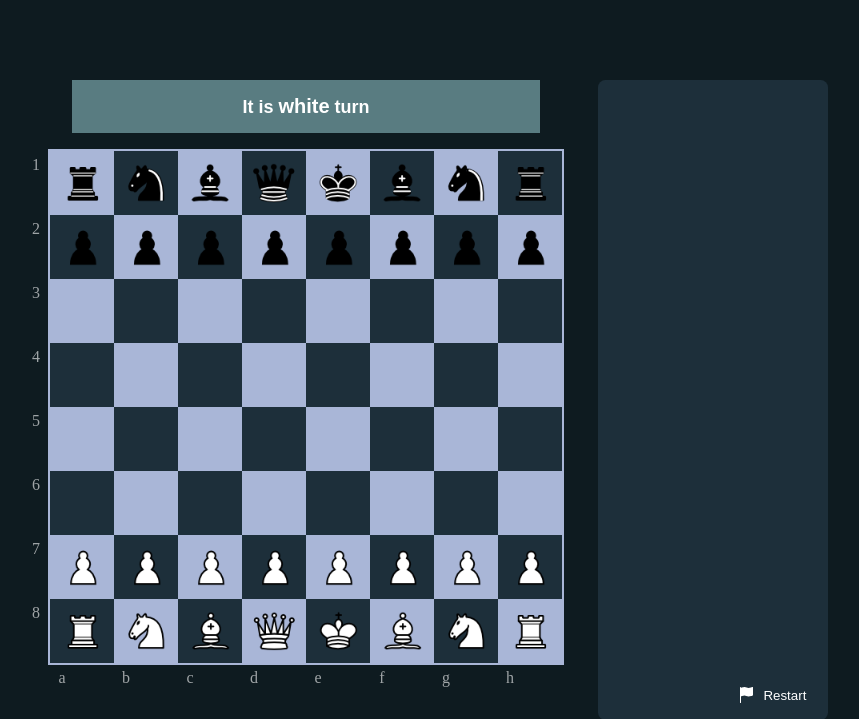
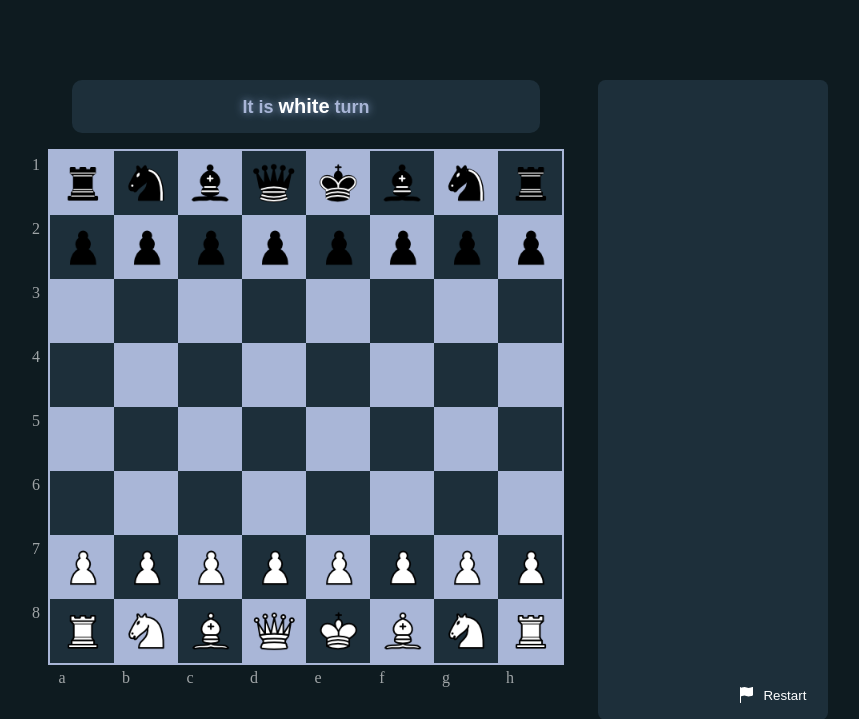
Before and after one commit to Xander172006/chess-engine, a Flask app: page /chess in a window 1280 px wide. Shown: the top 719 px of the page, without its empty margins (242-1101 px from the left). Run offline with Flask 2, Linux system fonts and the light colour scheme; some libraries are stand-ins or nearby versions.

Commit message:
updated UI change

```diff
--- a/src/app/static/css/style.css
+++ b/src/app/static/css/style.css
@@ -29,15 +29,17 @@ body {
     display: flex;
     justify-content: center;
     align-items: center;
-    color: white;
+    color: #a9b6d7;
     width: 80%;
     margin: 0 auto;
-    background: rgb(89, 124, 129);
+    background: #1d2f3a;
     height: auto;
     font-size: 0.75rem;
     font-family: Arial, Helvetica, sans-serif;
     font-weight: 200 !important;
     margin-bottom: 1rem;
+    text-shadow: 0 0 0.5rem #89a0c9;
+    border-radius: 10px;
 }
 
 .chessboard-section-container {
```
